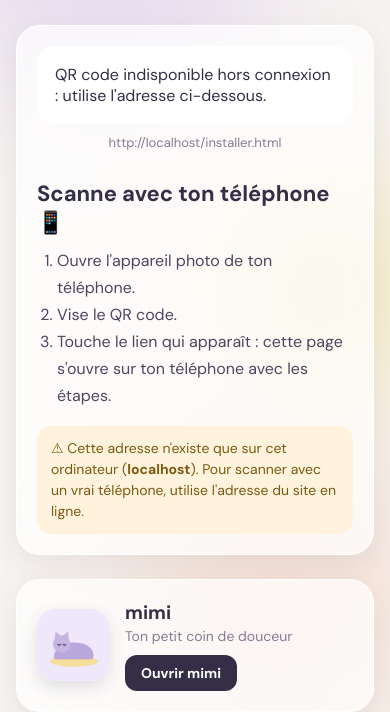
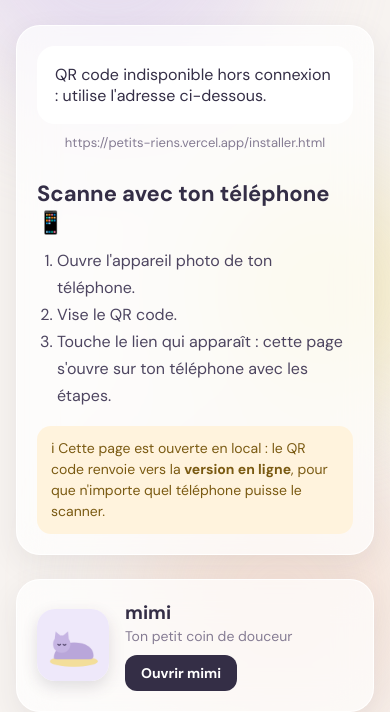
Before and after one commit to loviaknh/petits-riens, a plain HTML site: page installer.html in a window 390 px wide. Shown: the part 158-870 px from the top of the page. Drawn offline with Linux system fonts and the light colour scheme.

Commit message:
Installateur : le QR code pointe vers la version en ligne quand la page est ouverte en local
Avec Live Server, le QR code contenait 127.0.0.1:5500, injoignable depuis
un autre téléphone.

Co-Authored-By: Claude Opus 5.5 <noreply@anthropic.com>

```diff
--- a/installer.html
+++ b/installer.html
@@ -81,7 +81,7 @@
         <li>Vise le QR code.</li>
         <li>Touche le lien qui apparaît : cette page s'ouvre sur ton téléphone avec les étapes.</li>
       </ol>
-      <div class="warn hidden" id="localWarn">⚠ Cette adresse n'existe que sur cet ordinateur (<b>localhost</b>). Pour scanner avec un vrai téléphone, utilise l'adresse du site en ligne.</div>
+      <div class="warn hidden" id="localWarn">ℹ Cette page est ouverte en local : le QR code renvoie vers la <b>version en ligne</b>, pour que n'importe quel téléphone puisse le scanner.</div>
     </div>
   </section>
 
@@ -140,15 +140,17 @@ function showOS(os) {
 document.querySelectorAll('.tabs button').forEach((b) => b.addEventListener('click', () => showOS(b.dataset.os)));
 showOS(isIOS ? 'ios' : 'android');
 
-/* ---------- Sur ordinateur : QR code de CETTE page ---------- */
+/* ---------- Sur ordinateur : QR code ----------
+ * En ligne : QR code de cette page.
+ * En local (Live Server, fichier) : l'adresse 127.0.0.1 n'est pas joignable
+ * depuis un téléphone → le QR code pointe vers la version EN LIGNE. */
+const PUBLIC_URL = 'https://petits-riens.vercel.app/installer.html';
 if (!isMobile) {
-  const target = location.href.split('#')[0];
+  const isLocal = /^(localhost|127\.|0\.0\.0\.0|192\.168\.|10\.)/.test(location.hostname) || location.protocol === 'file:';
+  const target = isLocal ? PUBLIC_URL : location.href.split('#')[0].split('?')[0];
   document.getElementById('desktop').classList.remove('hidden');
   document.getElementById('url').textContent = target;
-  // Une adresse locale n'est pas joignable depuis un téléphone : on prévient
-  if (/^(localhost|127\.|0\.0\.0\.0)/.test(location.hostname) || location.protocol === 'file:') {
-    document.getElementById('localWarn').classList.remove('hidden');
-  }
+  if (isLocal) document.getElementById('localWarn').classList.remove('hidden');
   if (window.QRCode) {
     new QRCode(document.getElementById('qrcode'), {
       text: target, width: 512, height: 512,
```
